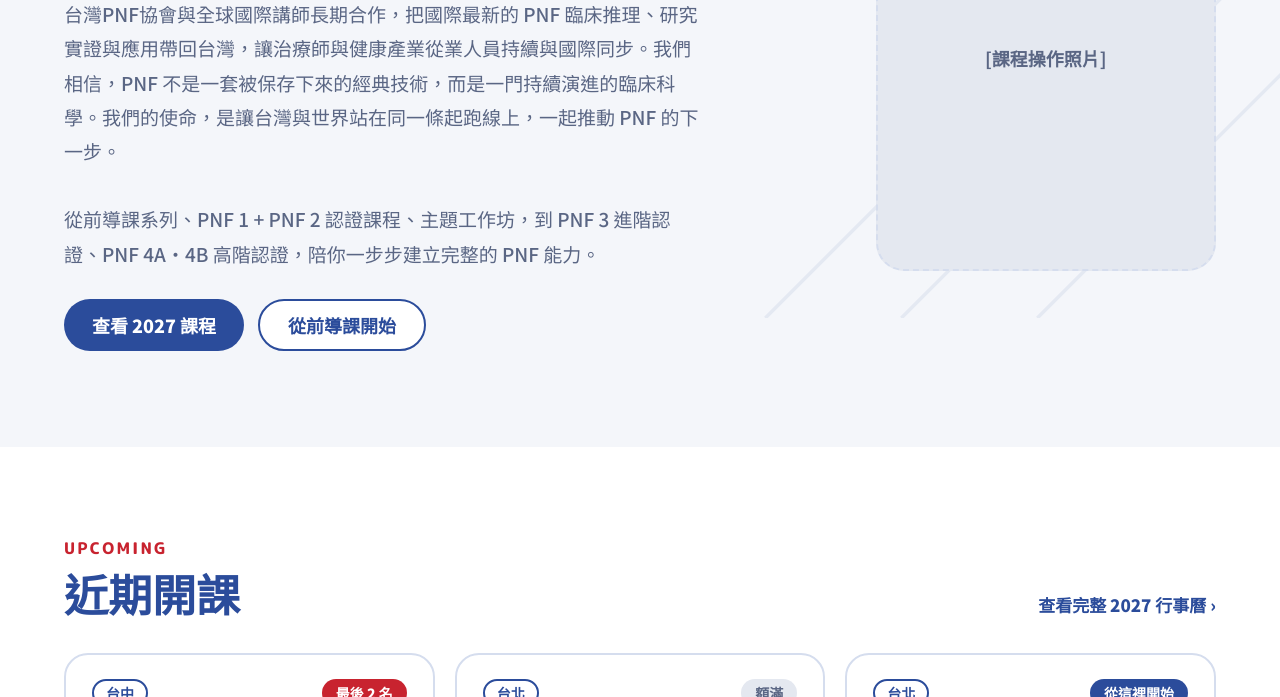
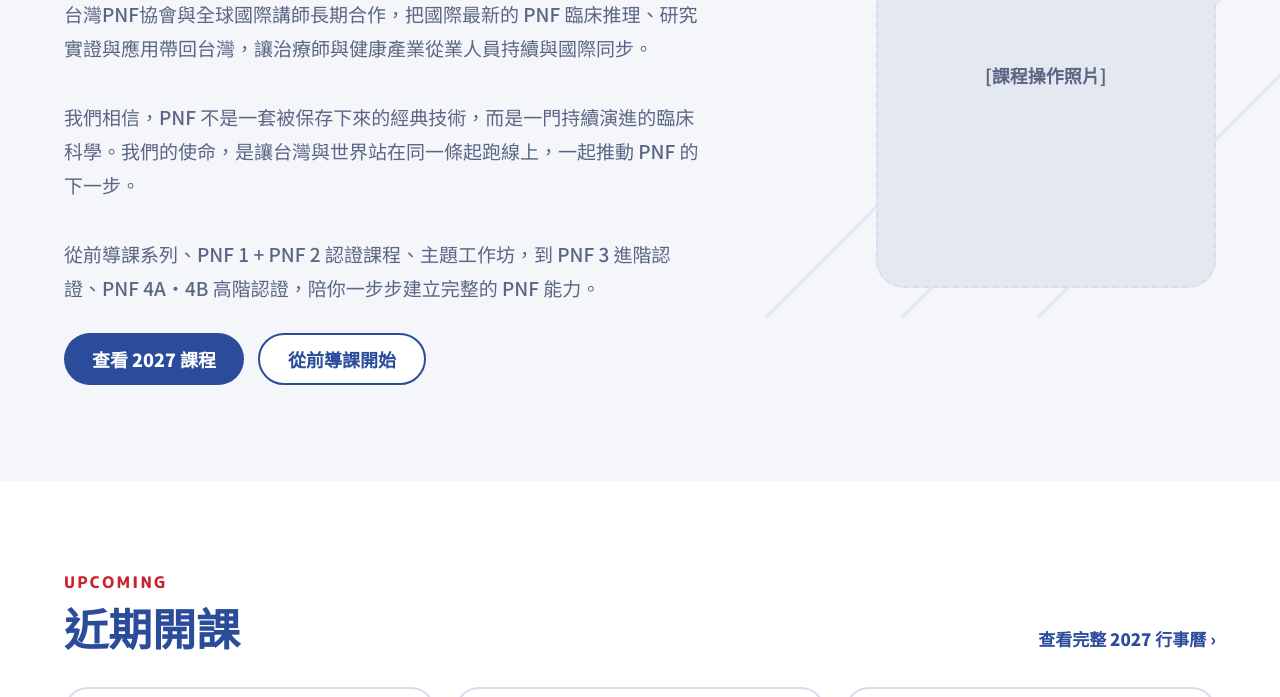
Before and after one commit to tpnfaofficial/tpnfa-website, a plain HTML site: page index.html in a window 1280 px wide. Shown: the part 403-1100 px from the top of the page. Drawn offline with Linux system fonts and the light colour scheme.

Commit message:
首頁開場：分三段
Co-Authored-By: Claude Opus 5.5 <noreply@anthropic.com>
Claude-Session: https://claude.ai/code/session_01K1eDmR1He1EdYfpH5Xdf8Z

```diff
--- a/index.html
+++ b/index.html
@@ -31,7 +31,7 @@
 <div style="flex: 999 1 520px; min-width: 0; display: flex; flex-direction: column; gap: 22px">
 <span style="align-self: flex-start; background: #2B4C9B; color: #FFFFFF; border-radius: 999px; padding: 8px 22px; font-size: 16px; font-weight: 900">台北・台中・高雄｜國際講師授課</span>
 <h1 style="margin: 0; font-size: clamp(38px, 5.2vw, 64px); font-weight: 900; line-height: 1.15; color: #2B4C9B">從技術認識 PNF，<br><span style="color: #1B2A55">從哲學真正理解 PNF。</span></h1>
-<p style="margin: 0; max-width: 640px; font-size: 19px; line-height: 1.8; color: #5A6684">台灣PNF協會與全球國際講師長期合作，把國際最新的 PNF 臨床推理、研究實證與應用帶回台灣，讓治療師與健康產業從業人員持續與國際同步。我們相信，PNF 不是一套被保存下來的經典技術，而是一門持續演進的臨床科學。我們的使命，是讓台灣與世界站在同一條起跑線上，一起推動 PNF 的下一步。<br><br>從前導課系列、PNF 1 + PNF 2 認證課程、主題工作坊，到 PNF 3 進階認證、PNF 4A・4B 高階認證，陪你一步步建立完整的 PNF 能力。</p>
+<p style="margin: 0; max-width: 640px; font-size: 19px; line-height: 1.8; color: #5A6684">台灣PNF協會與全球國際講師長期合作，把國際最新的 PNF 臨床推理、研究實證與應用帶回台灣，讓治療師與健康產業從業人員持續與國際同步。<br><br>我們相信，PNF 不是一套被保存下來的經典技術，而是一門持續演進的臨床科學。我們的使命，是讓台灣與世界站在同一條起跑線上，一起推動 PNF 的下一步。<br><br>從前導課系列、PNF 1 + PNF 2 認證課程、主題工作坊，到 PNF 3 進階認證、PNF 4A・4B 高階認證，陪你一步步建立完整的 PNF 能力。</p>
 <div style="display: flex; flex-wrap: wrap; gap: 14px; margin-top: 6px"><a href="#courses" style="display: inline-flex; align-items: center; justify-content: center; min-height: 52px; padding: 0 28px; border-radius: 999px; font-size: 18px; font-weight: 900; box-sizing: border-box; background: #2B4C9B; color: #FFFFFF">查看 2027 課程</a><a href="fundamentals.html" style="display: inline-flex; align-items: center; justify-content: center; min-height: 52px; padding: 0 28px; border-radius: 999px; font-size: 18px; font-weight: 900; box-sizing: border-box; background: #FFFFFF; color: #2B4C9B; border: 2px solid #2B4C9B">從前導課開始</a></div>
 </div>
 <div style="flex: 1 1 340px; min-width: 0">
```
